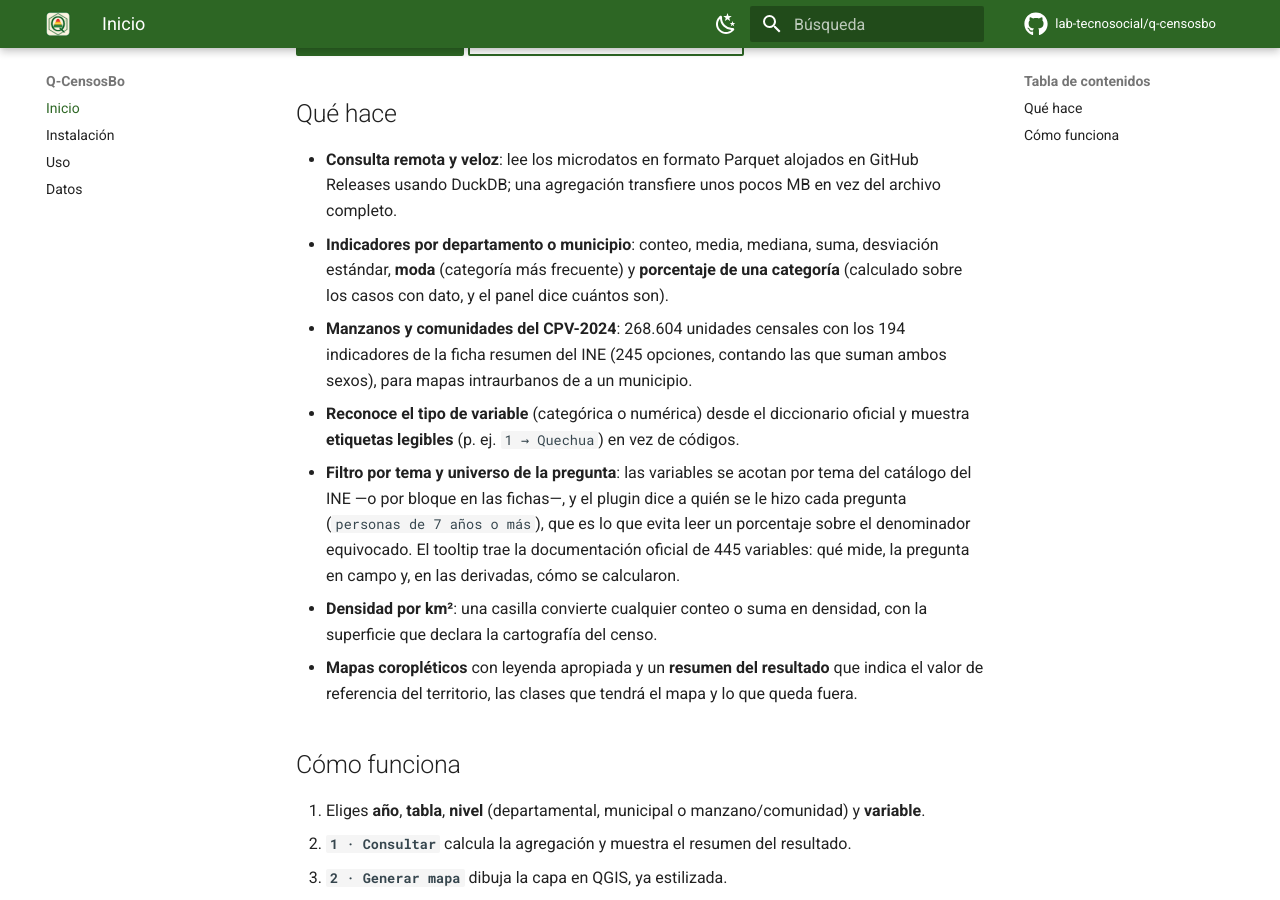
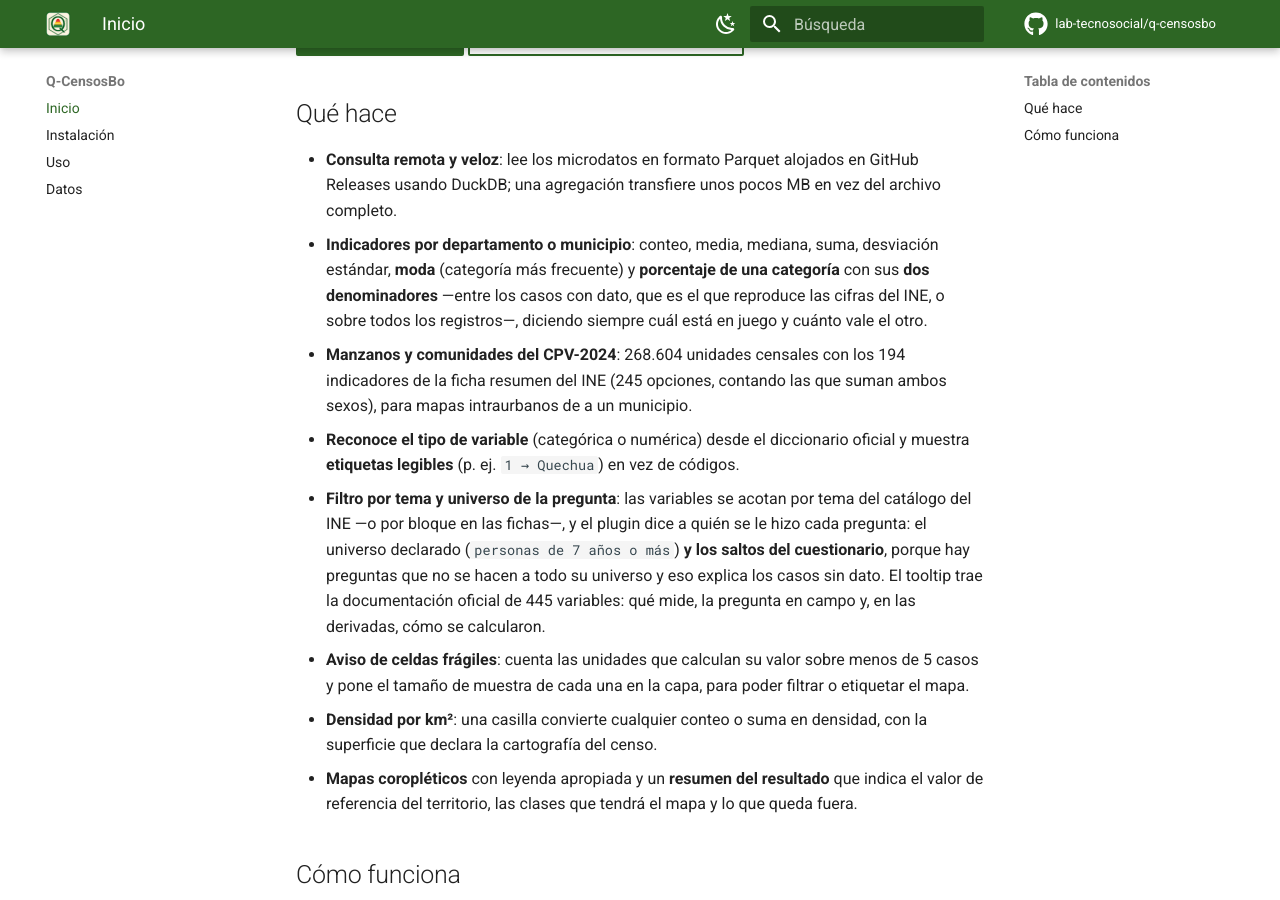
Before and after one commit to lab-tecnosocial/q-censosbo, an MkDocs documentation site: the page built from docs/index.md, in a window 1280 px wide and 900 px high, scrolled down 359 px. Built offline with MkDocs 1.6.1 and Material for MkDocs 9.7.7, drawn with Linux system fonts in a browser that asks for light colours; comment, search, counter and statistics services are not loaded.

Commit message:
La portada del sitio cuenta los dos denominadores, los saltos y las celdas frágiles
Se quedó atrás en el commit anterior: decía que el porcentaje se calcula sobre
los casos con dato, como si hubiera uno solo.

```diff
--- a/docs/index.md
+++ b/docs/index.md
@@ -17,18 +17,21 @@ te avisa de las actualizaciones.
 - **Consulta remota y veloz**: lee los microdatos en formato Parquet alojados en GitHub Releases
   usando DuckDB; una agregación transfiere unos pocos MB en vez del archivo completo.
 - **Indicadores por departamento o municipio**: conteo, media, mediana, suma, desviación
-  estándar, **moda** (categoría más frecuente) y **porcentaje de una categoría** (calculado sobre
-  los casos con dato, y el panel dice cuántos son).
+  estándar, **moda** (categoría más frecuente) y **porcentaje de una categoría** con sus **dos
+  denominadores** —entre los casos con dato, que es el que reproduce las cifras del INE, o sobre
+  todos los registros—, diciendo siempre cuál está en juego y cuánto vale el otro.
 - **Manzanos y comunidades del CPV-2024**: 268.604 unidades censales con los 194 indicadores de
   la ficha resumen del INE (245 opciones, contando las que suman ambos sexos), para mapas
   intraurbanos de a un municipio.
 - **Reconoce el tipo de variable** (categórica o numérica) desde el diccionario oficial y
   muestra **etiquetas legibles** (p. ej. `1 → Quechua`) en vez de códigos.
 - **Filtro por tema y universo de la pregunta**: las variables se acotan por tema del catálogo del
-  INE —o por bloque en las fichas—, y el plugin dice a quién se le hizo cada pregunta (`personas de
-  7 años o más`), que es lo que evita leer un porcentaje sobre el denominador equivocado. El tooltip
-  trae la documentación oficial de 445 variables: qué mide, la pregunta en campo y, en las
-  derivadas, cómo se calcularon.
+  INE —o por bloque en las fichas—, y el plugin dice a quién se le hizo cada pregunta: el universo
+  declarado (`personas de 7 años o más`) **y los saltos del cuestionario**, porque hay preguntas que
+  no se hacen a todo su universo y eso explica los casos sin dato. El tooltip trae la documentación
+  oficial de 445 variables: qué mide, la pregunta en campo y, en las derivadas, cómo se calcularon.
+- **Aviso de celdas frágiles**: cuenta las unidades que calculan su valor sobre menos de 5 casos y
+  pone el tamaño de muestra de cada una en la capa, para poder filtrar o etiquetar el mapa.
 - **Densidad por km²**: una casilla convierte cualquier conteo o suma en densidad, con la superficie
   que declara la cartografía del censo.
 - **Mapas coropléticos** con leyenda apropiada y un **resumen del resultado** que indica el
```
